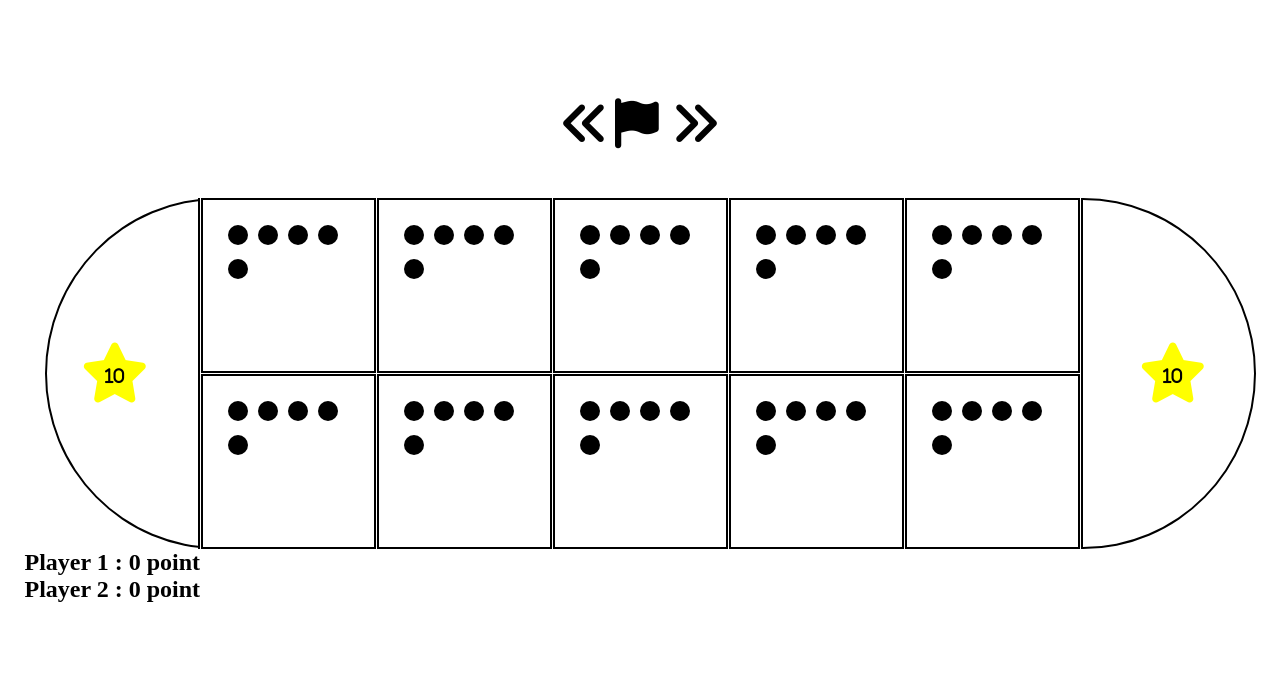
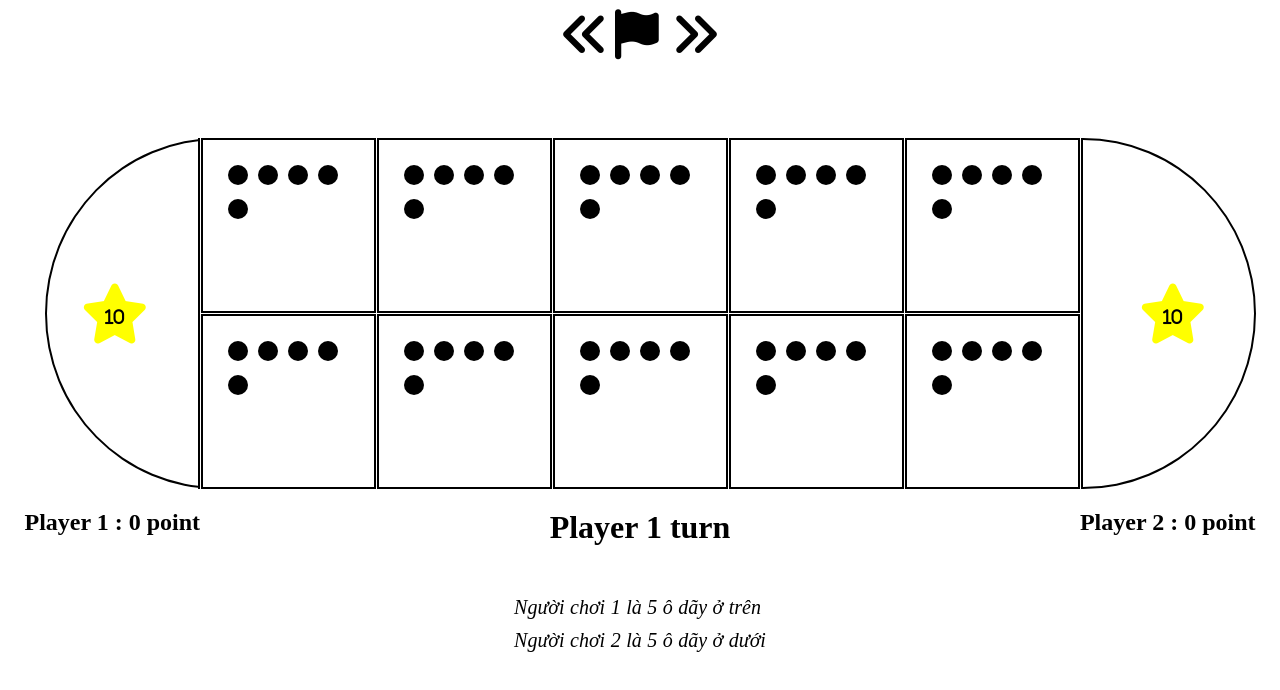
Before and after one commit to nghinhan-dev/mancala_vietnam, a React (Vite) app: page / in a window 1280 px wide. Shown: the top 690 px of the page. Built offline with nearby package versions, Linux system fonts and the light colour scheme.

Commit message:
display player turn

```diff
--- a/src/Components/Board.jsx
+++ b/src/Components/Board.jsx
@@ -264,7 +264,11 @@ export default function Board() {
         forwardChoice={() => moveForward(gameState.isPlayerTwoNext)}
       />
       <div className="board">{renderSquares}</div>
-      <Point player1={playerPoint.player1} player2={playerPoint.player2} />
+      <Point
+        player1={playerPoint.player1}
+        player2={playerPoint.player2}
+        turn={gameState.isPlayerTwoNext}
+      />
     </div>
   );
 }
--- a/src/Components/Point.jsx
+++ b/src/Components/Point.jsx
@@ -7,6 +7,11 @@ export default function Point(props) {
         <h2>
           Player 1 : <span>{props.player1}</span> point
         </h2>
+        <div className="turn">
+          <h1>Player {props.turn ? "2" : "1"} turn</h1>
+          <p>Người chơi 1 là 5 ô dãy ở trên</p>
+          <p>Người chơi 2 là 5 ô dãy ở dưới</p>
+        </div>
         <h2>
           Player 2 : <span>{props.player2}</span> point
         </h2>
--- a/src/css/style.css
+++ b/src/css/style.css
@@ -18,6 +18,10 @@ body {
 
 .bg-yellow {
   background-color: yellow;
+}
+
+.no_cursor {
+  cursor: default;
 }
 
 @keyframes moveLeft {
@@ -166,6 +170,23 @@ body {
   transform: translateX(-50%);
 }
 
-.no_cursor {
-  cursor: default;
+.point {
+  display: flex;
+  margin-top: 20px;
+  justify-content: space-between;
+  align-items: flex-start;
+}
+
+.turn {
+  text-align: center;
+}
+.turn h1 {
+  margin-bottom: 50px;
+}
+.turn p {
+  text-align: left;
+  margin: 10px 0px;
+  font-size: 20px;
+  font-style: italic;
+  word-spacing: 0.5px;
 }/*# sourceMappingURL=style.css.map */
--- a/src/style.scss
+++ b/src/style.scss
@@ -20,6 +20,11 @@ body {
   background-color: yellow;
 }
 
+.no_cursor {
+  cursor: default;
+}
+
+// Animation
 @keyframes moveLeft {
   0% {
     opacity: 0.1;
@@ -55,6 +60,7 @@ body {
   position: relative;
 }
 
+// BOARD AND SQUARE
 .board {
   display: grid;
   grid-template-columns: repeat(7, 1fr);
@@ -143,6 +149,7 @@ body {
   }
 }
 
+// DIRECT
 .directCSS {
   position: absolute;
   font-size: 50px;
@@ -188,6 +195,26 @@ body {
   transform: translateX(-50%);
 }
 
-.no_cursor {
-  cursor: default;
+// POINT
+.point {
+  display: flex;
+  margin-top: 20px;
+  justify-content: space-between;
+  align-items: flex-start;
 }
+
+.turn {
+  text-align: center;
+
+  h1 {
+    margin-bottom: 50px;
+  }
+
+  p {
+    text-align: left;
+    margin: 10px 0px;
+    font-size: 20px;
+    font-style: italic;
+    word-spacing: 0.5px;
+  }
+}
```
Also changed, not shown: 1 other file (tests, documents, lock files or other folders).
